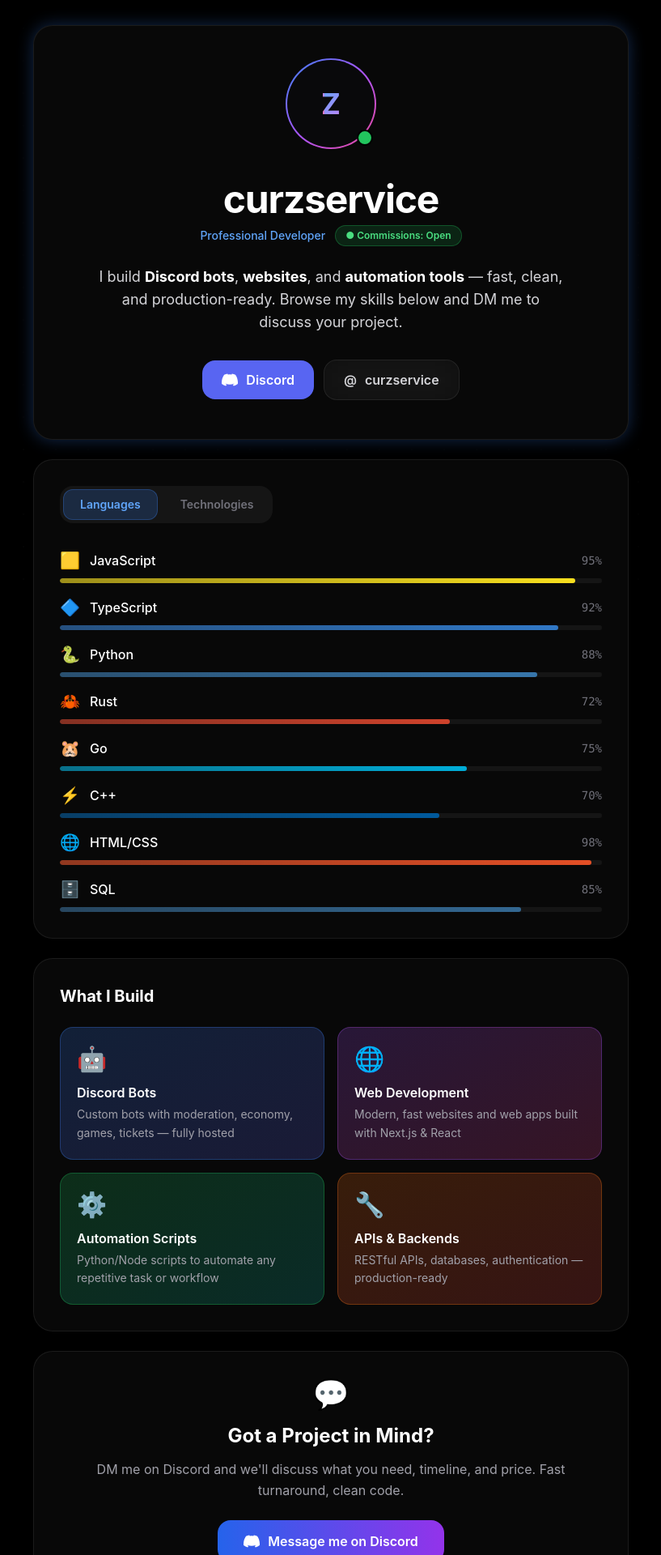
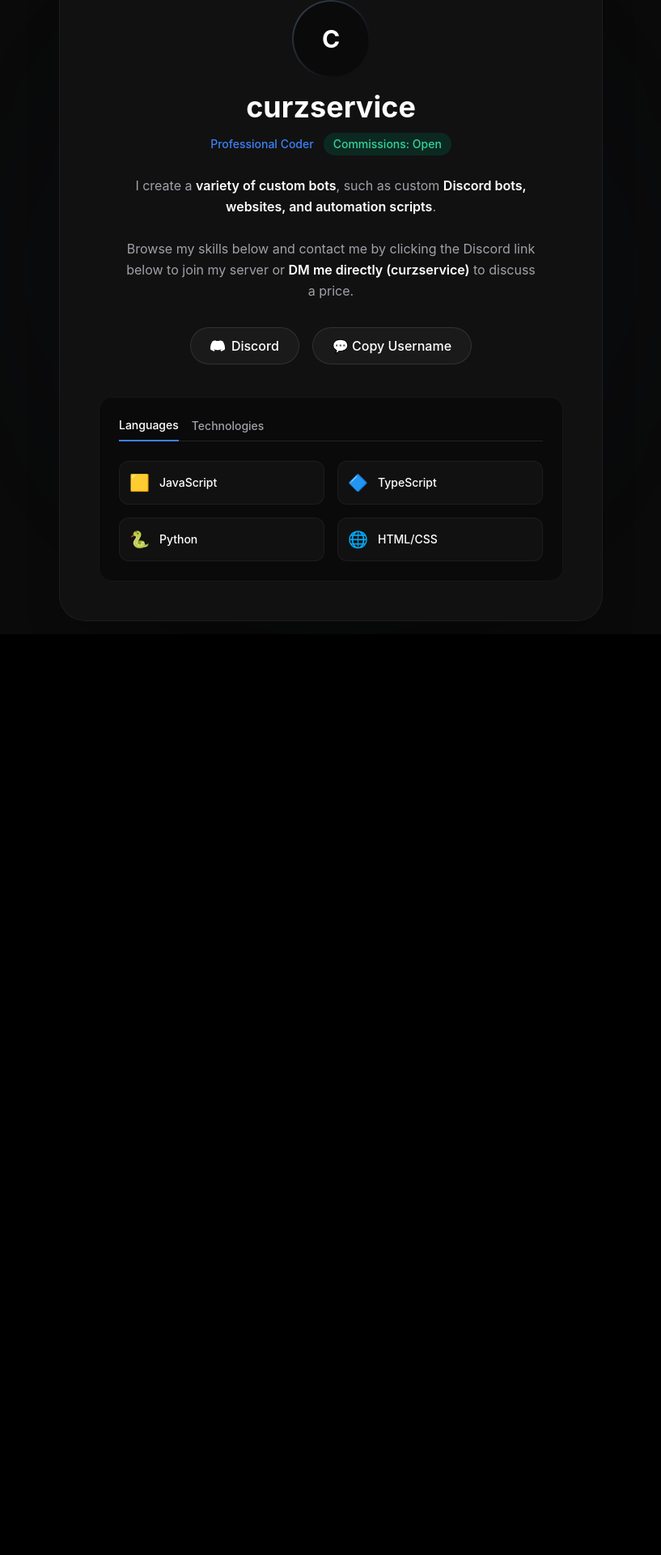
Before and after one commit to nabilou1234509876-arch/ziyad-portfolio, a Next.js app: page / in a window 1280 px wide. Shown: the part 65-1985 px from the top of the page at 81% size, without its empty margins (231-1048 px from the left). After the commit the page ends 848 px from the top, so only its background shows below. Built offline with nearby package versions, Linux system fonts and the light colour scheme.

Commit message:
fix: match design exactly to user screenshot

```diff
--- a/src/app/page.tsx
+++ b/src/app/page.tsx
@@ -1,16 +1,12 @@
 'use client'
 
-import { useState, useEffect } from 'react'
+import { useState } from 'react'
 
 const languages = [
   { name: 'JavaScript', icon: '🟨', color: '#F7DF1E', level: 95 },
   { name: 'TypeScript', icon: '🔷', color: '#3178C6', level: 92 },
   { name: 'Python', icon: '🐍', color: '#3776AB', level: 88 },
-  { name: 'Rust', icon: '🦀', color: '#CE422B', level: 72 },
-  { name: 'Go', icon: '🐹', color: '#00ADD8', level: 75 },
-  { name: 'C++', icon: '⚡', color: '#00599C', level: 70 },
   { name: 'HTML/CSS', icon: '🌐', color: '#E34F26', level: 98 },
-  { name: 'SQL', icon: '🗄️', color: '#336791', level: 85 },
 ]
 
 const technologies = [
@@ -18,21 +14,6 @@
   { name: 'React', icon: '⚛️' },
   { name: 'Node.js', icon: '🟩' },
   { name: 'Discord.js', icon: '🤖' },
-  { name: 'PostgreSQL', icon: '🐘' },
-  { name: 'MongoDB', icon: '🍃' },
-  { name: 'Docker', icon: '🐳' },
-  { name: 'Prisma', icon: '💎' },
-  { name: 'TailwindCSS', icon: '🎨' },
-  { name: 'Redis', icon: '🔴' },
-  { name: 'GraphQL', icon: '🔮' },
-  { name: 'AWS', icon: '☁️' },
-]
-
-const services = [
-  { title: 'Discord Bots', desc: 'Custom bots with moderation, economy, games, tickets — fully hosted', icon: '🤖', color: 'from-blue-500/20 to-indigo-500/20', border: 'border-blue-500/30' },
-  { title: 'Web Development', desc: 'Modern, fast websites and web apps built with Next.js & React', icon: '🌐', color: 'from-purple-500/20 to-pink-500/20', border: 'border-purple-500/30' },
-  { title: 'Automation Scripts', desc: 'Python/Node scripts to automate any repetitive task or workflow', icon: '⚙️', color: 'from-green-500/20 to-teal-500/20', border: 'border-green-500/30' },
-  { title: 'APIs & Backends', desc: 'RESTful APIs, databases, authentication — production-ready', icon: '🔧', color: 'from-orange-500/20 to-red-500/20', border: 'border-orange-500/30' },
 ]
 
 export default function Home() {
@@ -46,67 +27,56 @@
   }
 
   return (
-    <main className="min-h-screen bg-black relative overflow-x-hidden">
-      {/* Background effects */}
-      <div className="fixed inset-0 pointer-events-none">
-        <div className="absolute top-0 left-1/4 w-96 h-96 bg-blue-600/8 rounded-full blur-3xl" />
-        <div className="absolute top-1/3 right-1/4 w-80 h-80 bg-purple-600/8 rounded-full blur-3xl" />
-        <div className="absolute bottom-1/4 left-1/3 w-72 h-72 bg-pink-600/6 rounded-full blur-3xl" />
-        <div
-          className="absolute inset-0 opacity-[0.015]"
-          style={{
-            backgroundImage: 'radial-gradient(circle, rgba(255,255,255,0.8) 1px, transparent 1px)',
-            backgroundSize: '40px 40px',
-          }}
-        />
+    <main className="min-h-screen bg-[#0a0a0a] flex items-center justify-center p-4">
+
+      {/* Background glow */}
+      <div className="fixed inset-0 pointer-events-none flex items-center justify-center">
+        <div className="w-[600px] h-[600px] bg-blue-500/5 rounded-full blur-[120px]" />
       </div>
 
-      <div className="relative z-10 max-w-3xl mx-auto px-4 py-16 md:py-24">
+      <div className="relative z-10 w-full max-w-2xl">
 
-        {/* ─── Profile Card ─────────────────────────────────────────── */}
-        <div className="glass rounded-3xl p-8 md:p-12 mb-6 text-center pulse-glow">
+        {/* Main Profile Card - Exact match to screenshot */}
+        <div className="bg-[#111111] border border-white/5 rounded-[2rem] p-8 md:p-12 text-center shadow-2xl">
+
           {/* Avatar */}
-          <div className="float inline-block mb-6">
-            <div className="relative w-28 h-28 mx-auto">
-              <div className="absolute inset-0 rounded-full bg-gradient-to-br from-blue-500 via-purple-500 to-pink-500 p-0.5">
-                <div className="w-full h-full rounded-full bg-zinc-950 flex items-center justify-center">
-                  <span className="text-4xl font-bold gradient-text">Z</span>
+          <div className="relative w-24 h-24 mx-auto mb-4">
+            <div className="absolute inset-0 rounded-full bg-gradient-to-br from-gray-700 to-black p-[2px]">
+              <div className="w-full h-full rounded-full bg-[#0a0a0a] flex items-center justify-center overflow-hidden">
+                <span className="text-3xl font-bold text-white">C</span>
               </div>
-              </div>
-              {/* Online indicator */}
-              <div className="absolute bottom-1 right-1 w-5 h-5 bg-green-500 rounded-full border-2 border-black" />
             </div>
           </div>
 
           {/* Name */}
-          <h1 className="text-4xl md:text-5xl font-bold text-white mb-2 tracking-tight">
+          <h1 className="text-3xl md:text-4xl font-bold text-white mb-3">
             curzservice
           </h1>
 
           {/* Badges */}
-          <div className="flex items-center justify-center gap-3 mb-6 flex-wrap">
-            <span className="text-blue-400 text-sm font-medium">Professional Developer</span>
-            <span className="px-3 py-1 rounded-full text-xs font-semibold bg-green-500/15 text-green-400 border border-green-500/30">
-              ● Commissions: Open
+          <div className="flex items-center justify-center gap-3 mb-6 text-sm font-medium">
+            <span className="text-[#3b82f6]">Professional Coder</span>
+            <span className="px-3 py-1 rounded-full bg-[#064e3b]/40 text-[#34d399]">
+              Commissions: Open
             </span>
           </div>
 
-          {/* Bio */}
-          <p className="text-zinc-300 text-base md:text-lg leading-relaxed max-w-xl mx-auto mb-8">
-            I build <strong className="text-white">Discord bots</strong>, <strong className="text-white">websites</strong>,
-            and <strong className="text-white">automation tools</strong> — fast, clean, and production-ready.
-            Browse my skills below and DM me to discuss your project.
+          {/* Description */}
+          <p className="text-[#a1a1aa] text-base leading-relaxed max-w-lg mx-auto mb-8">
+            I create a <strong className="text-white font-semibold">variety of custom bots</strong>, such as custom <strong className="text-white font-semibold">Discord bots, websites, and automation scripts</strong>.
+            <br /><br />
+            Browse my skills below and contact me by clicking the Discord link below to join my server or <strong className="text-white font-semibold">DM me directly (curzservice)</strong> to discuss a price.
           </p>
 
           {/* Buttons */}
-          <div className="flex items-center justify-center gap-3 flex-wrap">
+          <div className="flex items-center justify-center gap-4 flex-wrap mb-10">
             <a
               href="https://discord.com/users/1153392848490737684"
               target="_blank"
               rel="noopener noreferrer"
-              className="flex items-center gap-2.5 px-6 py-3 rounded-2xl bg-[#5865F2] hover:bg-[#4752C4] text-white font-semibold transition-all duration-200 hover:scale-105 hover:shadow-lg hover:shadow-indigo-500/25"
+              className="flex items-center gap-2 px-6 py-2.5 rounded-full bg-[#1a1a1a] hover:bg-[#222222] border border-white/10 text-white font-medium transition-colors"
             >
-              <svg width="20" height="20" viewBox="0 0 24 24" fill="currentColor">
+              <svg width="18" height="18" viewBox="0 0 24 24" fill="currentColor">
                 <path d="M20.317 4.37a19.791 19.791 0 0 0-4.885-1.515.074.074 0 0 0-.079.037c-.21.375-.444.864-.608 1.25a18.27 18.27 0 0 0-5.487 0 12.64 12.64 0 0 0-.617-1.25.077.077 0 0 0-.079-.037A19.736 19.736 0 0 0 3.677 4.37a.07.07 0 0 0-.032.027C.533 9.046-.32 13.58.099 18.057.1 18.08.114 18.1.136 18.113a19.9 19.9 0 0 0 5.993 3.03.078.078 0 0 0 .084-.028 14.09 14.09 0 0 0 1.226-1.994.076.076 0 0 0-.041-.106 13.107 13.107 0 0 1-1.872-.892.077.077 0 0 1-.008-.128 10.2 10.2 0 0 0 .372-.292.074.074 0 0 1 .077-.01c3.928 1.793 8.18 1.793 12.062 0a.074.074 0 0 1 .078.01c.12.098.246.198.373.292a.077.077 0 0 1-.006.127 12.299 12.299 0 0 1-1.873.892.077.077 0 0 0-.041.107c.36.698.772 1.362 1.225 1.993a.076.076 0 0 0 .084.028 19.839 19.839 0 0 0 6.002-3.03.077.077 0 0 0 .032-.054c.5-5.177-.838-9.674-3.549-13.66a.061.061 0 0 0-.031-.03z"/>
               </svg>
               Discord
@@ -114,37 +84,31 @@
 
             <button
               onClick={copyUsername}
-              className="flex items-center gap-2.5 px-6 py-3 rounded-2xl glass border border-white/10 text-zinc-300 hover:text-white font-semibold transition-all duration-200 hover:scale-105 hover:border-white/20"
+              className="flex items-center gap-2 px-6 py-2.5 rounded-full bg-[#1a1a1a] hover:bg-[#222222] border border-white/10 text-white font-medium transition-colors"
             >
-              {copied ? (
-                <><span className="text-green-400">✓</span> Copied!</>
-              ) : (
-                <><span>@</span> curzservice</>
-              )}
+              {copied ? '✓ Copied' : '💬 Copy Username'}
             </button>
           </div>
-        </div>
 
-        {/* ─── Skills Section ───────────────────────────────────────── */}
-        <div className="glass rounded-3xl p-8 mb-6">
-          {/* Tabs */}
-          <div className="flex gap-2 mb-8 p-1 bg-white/5 rounded-2xl w-fit">
+          {/* ─── Skills Section Mini ───────────────────────────────────────── */}
+          <div className="text-left bg-[#0a0a0a] rounded-2xl p-6 border border-white/5">
+            <div className="flex gap-4 mb-6 border-b border-white/10 pb-2">
               <button
                 onClick={() => setActiveTab('languages')}
-              className={`px-5 py-2 rounded-xl text-sm font-semibold transition-all duration-200 ${
+                className={`text-sm font-medium pb-2 -mb-[9px] ${
                   activeTab === 'languages'
-                  ? 'bg-blue-500/20 text-blue-400 border border-blue-500/30'
-                  : 'text-zinc-500 hover:text-zinc-300'
+                    ? 'text-white border-b-2 border-[#3b82f6]'
+                    : 'text-[#a1a1aa] hover:text-white'
                 }`}
               >
                 Languages
               </button>
               <button
                 onClick={() => setActiveTab('tech')}
-              className={`px-5 py-2 rounded-xl text-sm font-semibold transition-all duration-200 ${
+                className={`text-sm font-medium pb-2 -mb-[9px] ${
                   activeTab === 'tech'
-                  ? 'bg-purple-500/20 text-purple-400 border border-purple-500/30'
-                  : 'text-zinc-500 hover:text-zinc-300'
+                    ? 'text-white border-b-2 border-[#3b82f6]'
+                    : 'text-[#a1a1aa] hover:text-white'
                 }`}
               >
                 Technologies
@@ -152,88 +116,29 @@
             </div>
 
             {activeTab === 'languages' && (
-            <div className="space-y-4">
-              {languages.map((lang, i) => (
-                <div key={lang.name} className="group">
-                  <div className="flex items-center justify-between mb-2">
-                    <div className="flex items-center gap-3">
+              <div className="grid grid-cols-2 gap-4">
+                {languages.map((lang) => (
+                  <div key={lang.name} className="flex items-center gap-3 bg-[#111111] p-3 rounded-xl border border-white/5">
                     <span className="text-xl">{lang.icon}</span>
-                      <span className="text-white font-medium">{lang.name}</span>
-                    </div>
-                    <span className="text-zinc-500 text-sm font-mono">{lang.level}%</span>
-                  </div>
-                  <div className="h-1.5 bg-white/5 rounded-full overflow-hidden">
-                    <div
-                      className="h-full rounded-full transition-all duration-1000"
-                      style={{
-                        width: `${lang.level}%`,
-                        background: `linear-gradient(90deg, ${lang.color}99, ${lang.color})`,
-                      }}
-                    />
-                  </div>
+                    <span className="text-white font-medium text-sm">{lang.name}</span>
                   </div>
                 ))}
               </div>
             )}
 
             {activeTab === 'tech' && (
-            <div className="grid grid-cols-3 sm:grid-cols-4 gap-3">
+              <div className="grid grid-cols-2 gap-4">
                 {technologies.map((tech) => (
-                <div
-                  key={tech.name}
-                  className="flex flex-col items-center gap-2 p-4 rounded-2xl bg-white/3 border border-white/5 hover:border-blue-500/30 hover:bg-blue-500/5 transition-all duration-200 cursor-default"
-                >
-                  <span className="text-2xl">{tech.icon}</span>
-                  <span className="text-zinc-400 text-xs font-medium text-center leading-tight">{tech.name}</span>
+                  <div key={tech.name} className="flex items-center gap-3 bg-[#111111] p-3 rounded-xl border border-white/5">
+                    <span className="text-xl">{tech.icon}</span>
+                    <span className="text-white font-medium text-sm">{tech.name}</span>
                   </div>
                 ))}
               </div>
             )}
           </div>
 
-        {/* ─── Services Section ─────────────────────────────────────── */}
-        <div className="glass rounded-3xl p-8 mb-6">
-          <h2 className="text-xl font-bold text-white mb-6">What I Build</h2>
-          <div className="grid sm:grid-cols-2 gap-4">
-            {services.map((service) => (
-              <div
-                key={service.title}
-                className={`card-hover p-5 rounded-2xl bg-gradient-to-br ${service.color} border ${service.border}`}
-              >
-                <div className="text-3xl mb-3">{service.icon}</div>
-                <h3 className="text-white font-semibold mb-1">{service.title}</h3>
-                <p className="text-zinc-400 text-sm leading-relaxed">{service.desc}</p>
         </div>
-            ))}
-          </div>
-        </div>
-
-        {/* ─── CTA Section ──────────────────────────────────────────── */}
-        <div className="glass rounded-3xl p-8 text-center">
-          <div className="text-4xl mb-4">💬</div>
-          <h2 className="text-2xl font-bold text-white mb-3">Got a Project in Mind?</h2>
-          <p className="text-zinc-400 mb-6 leading-relaxed">
-            DM me on Discord and we&apos;ll discuss what you need,
-            timeline, and price. Fast turnaround, clean code.
-          </p>
-          <a
-            href="https://discord.com/users/1153392848490737684"
-            target="_blank"
-            rel="noopener noreferrer"
-            className="inline-flex items-center gap-2.5 px-8 py-3.5 rounded-2xl bg-gradient-to-r from-blue-600 to-purple-600 hover:from-blue-500 hover:to-purple-500 text-white font-semibold transition-all duration-200 hover:scale-105 hover:shadow-xl hover:shadow-blue-500/25"
-          >
-            <svg width="20" height="20" viewBox="0 0 24 24" fill="currentColor">
-              <path d="M20.317 4.37a19.791 19.791 0 0 0-4.885-1.515.074.074 0 0 0-.079.037c-.21.375-.444.864-.608 1.25a18.27 18.27 0 0 0-5.487 0 12.64 12.64 0 0 0-.617-1.25.077.077 0 0 0-.079-.037A19.736 19.736 0 0 0 3.677 4.37a.07.07 0 0 0-.032.027C.533 9.046-.32 13.58.099 18.057.1 18.08.114 18.1.136 18.113a19.9 19.9 0 0 0 5.993 3.03.078.078 0 0 0 .084-.028 14.09 14.09 0 0 0 1.226-1.994.076.076 0 0 0-.041-.106 13.107 13.107 0 0 1-1.872-.892.077.077 0 0 1-.008-.128 10.2 10.2 0 0 0 .372-.292.074.074 0 0 1 .077-.01c3.928 1.793 8.18 1.793 12.062 0a.074.074 0 0 1 .078.01c.12.098.246.198.373.292a.077.077 0 0 1-.006.127 12.299 12.299 0 0 1-1.873.892.077.077 0 0 0-.041.107c.36.698.772 1.362 1.225 1.993a.076.076 0 0 0 .084.028 19.839 19.839 0 0 0 6.002-3.03.077.077 0 0 0 .032-.054c.5-5.177-.838-9.674-3.549-13.66a.061.061 0 0 0-.031-.03z"/>
-            </svg>
-            Message me on Discord
-          </a>
-          <p className="text-zinc-600 text-sm mt-4">@curzservice · Usually responds within a few hours</p>
-        </div>
-
-        {/* Footer */}
-        <p className="text-center text-zinc-700 text-sm mt-8">
-          © 2026 curzservice · Built with Next.js
-        </p>
       </div>
     </main>
   )
```
Lines whose indentation alone changed are shown as unchanged.
